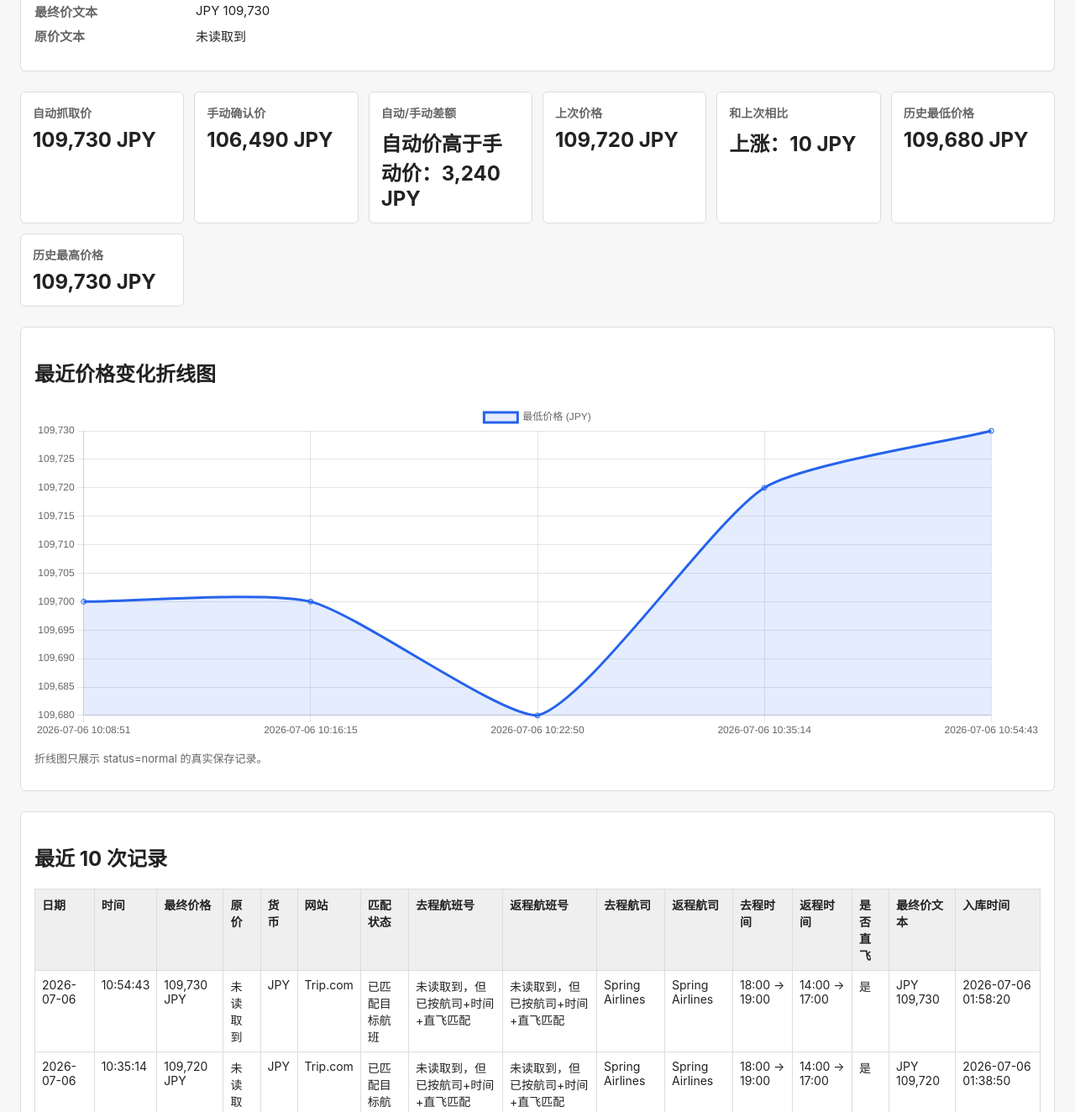
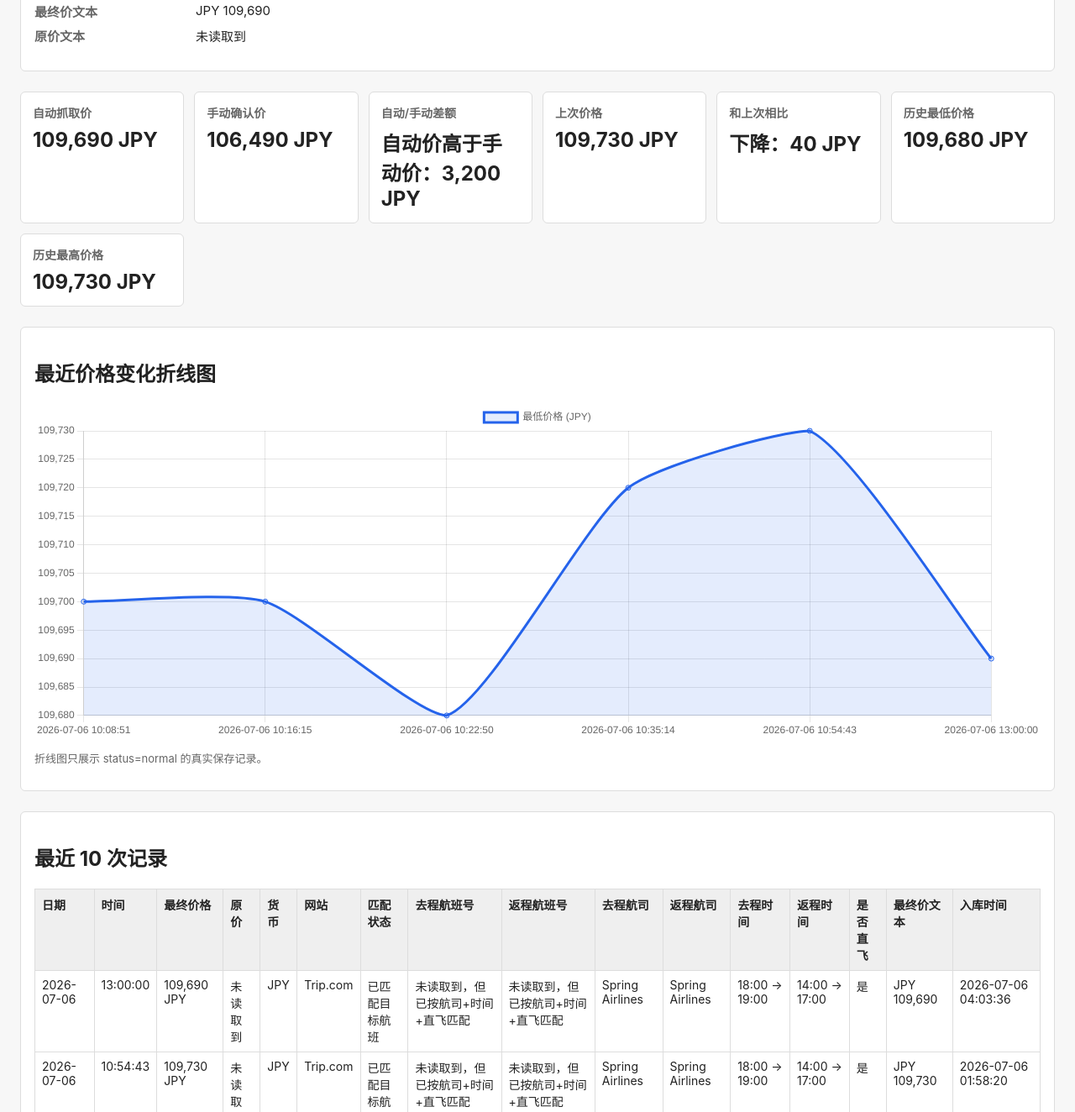
Before and after one commit to wenyue233/flight-price-monitor, a website: page dashboard.html in a window 1280 px wide. Shown: the part 776-2100 px from the top of the page at 84% size. Drawn offline with nearby package versions, Linux system fonts and the light colour scheme.

Commit message:
update flight price dashboard

```diff
--- a/dashboard.html
+++ b/dashboard.html
@@ -107,26 +107,26 @@
     航线：FUK → PVG<br>
     出发：2026-08-08，返回：2026-08-16<br>
     网站：Trip.com，目标货币：JPY<br>
-    页面生成时间：2026/7/6 10:58:20
+    页面生成时间：2026/7/6 13:03:36
   </div>
 
   <section class="details">
     <h2>最新查询详情</h2>
     <dl class="detailsGrid">
       <dt>查询时间</dt>
-      <dd>2026-07-06T01:54:43.759Z</dd>
+      <dd>2026-07-06T04:00:00.491Z</dd>
       <dt>抓取网站</dt>
       <dd>Trip.com</dd>
       <dt>当前价格</dt>
-      <dd>109,730 JPY</dd>
+      <dd>109,690 JPY</dd>
       <dt>自动抓取价</dt>
-      <dd>109,730 JPY</dd>
+      <dd>109,690 JPY</dd>
       <dt>手动确认价</dt>
       <dd>106,490 JPY</dd>
       <dt>自动/手动差额</dt>
-      <dd>自动价高于手动价：3,240 JPY</dd>
+      <dd>自动价高于手动价：3,200 JPY</dd>
       <dt>最终价格</dt>
-      <dd>109,730 JPY</dd>
+      <dd>109,690 JPY</dd>
       <dt>原价</dt>
       <dd>未读取到</dd>
       <dt>航线</dt>
@@ -148,7 +148,7 @@
       <dt>是否直飞</dt>
       <dd>是</dd>
       <dt>最终价文本</dt>
-      <dd>JPY 109,730</dd>
+      <dd>JPY 109,690</dd>
       <dt>原价文本</dt>
       <dd>未读取到</dd>
     </dl>
@@ -157,7 +157,7 @@
   <section class="cards">
     <div class="card">
       <h2>自动抓取价</h2>
-      <div class="value">109,730 JPY</div>
+      <div class="value">109,690 JPY</div>
     </div>
     <div class="card">
       <h2>手动确认价</h2>
@@ -165,15 +165,15 @@
     </div>
     <div class="card">
       <h2>自动/手动差额</h2>
-      <div class="value">自动价高于手动价：3,240 JPY</div>
+      <div class="value">自动价高于手动价：3,200 JPY</div>
     </div>
     <div class="card">
       <h2>上次价格</h2>
-      <div class="value">109,720 JPY</div>
+      <div class="value">109,730 JPY</div>
     </div>
     <div class="card">
       <h2>和上次相比</h2>
-      <div class="value">上涨：10 JPY</div>
+      <div class="value">下降：40 JPY</div>
     </div>
     <div class="card">
       <h2>历史最低价格</h2>
@@ -215,6 +215,25 @@
         </tr>
       </thead>
       <tbody>
+
+      <tr>
+        <td>2026-07-06</td>
+        <td>13:00:00</td>
+        <td>109,690 JPY</td>
+        <td>未读取到</td>
+        <td>JPY</td>
+        <td>Trip.com</td>
+        <td>已匹配目标航班</td>
+        <td>未读取到，但已按航司+时间+直飞匹配</td>
+        <td>未读取到，但已按航司+时间+直飞匹配</td>
+        <td>Spring Airlines</td>
+        <td>Spring Airlines</td>
+        <td>18:00 → 19:00</td>
+        <td>14:00 → 17:00</td>
+        <td>是</td>
+        <td>JPY 109,690</td>
+        <td>2026-07-06 04:03:36</td>
+      </tr>
 
       <tr>
         <td>2026-07-06</td>
@@ -334,8 +353,8 @@
 
   <script src="https://cdn.jsdelivr.net/npm/chart.js"></script>
   <script>
-    const chartLabels = ["2026-07-06 10:08:51","2026-07-06 10:16:15","2026-07-06 10:22:50","2026-07-06 10:35:14","2026-07-06 10:54:43"];
-    const chartPrices = [109700,109700,109680,109720,109730];
+    const chartLabels = ["2026-07-06 10:08:51","2026-07-06 10:16:15","2026-07-06 10:22:50","2026-07-06 10:35:14","2026-07-06 10:54:43","2026-07-06 13:00:00"];
+    const chartPrices = [109700,109700,109680,109720,109730,109690];
     const chartCurrency = "JPY";
 
     new Chart(document.getElementById('priceChart'), {
```
Also changed, not shown: index.html (+32 -13 lines).
